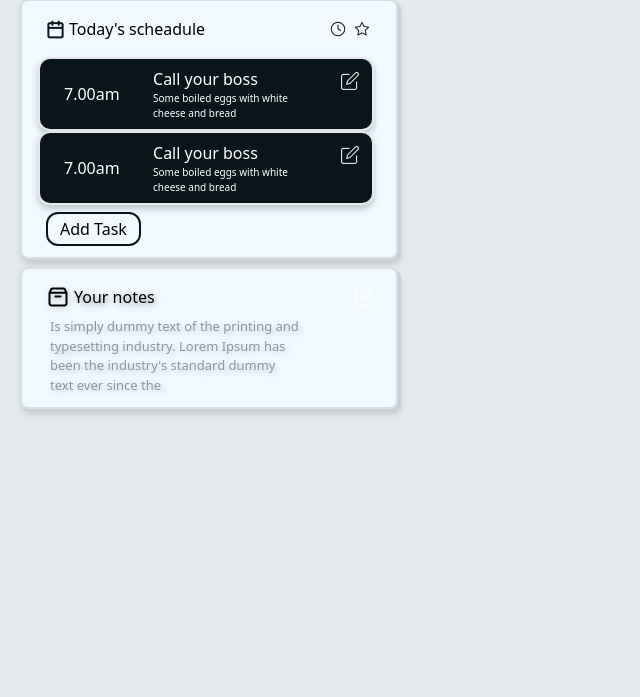
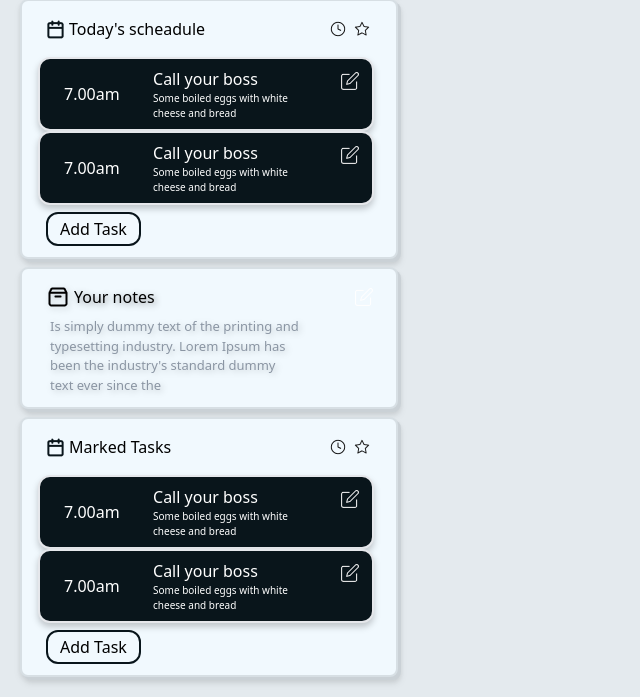
Before and after one commit to v1cttorr/django-todo, a Django app: template templates/room.html in a window 1280 px wide. Shown: the part 326-1023 px from the top of the page, without its empty margins (0-640 px from the left). Before the commit the page ends 742 px from the top, so only its background shows below. Run offline with Django 5.2, Linux system fonts and the light colour scheme; the template is opened without the code that fills it, so the values that code supplies are empty; some libraries are stand-ins or nearby versions.

Commit message:
Marked tasks

```diff
--- a/templates/room.html
+++ b/templates/room.html
@@ -300,6 +300,51 @@
                         </div>
                     </div>
                 </div>
+                <div name="MarkedTasks" class="flex flex-col w-full bg-[#F1F9FE] rounded-lg border-[2px] border-[#ced7dcbb] shadow-[3px_3px_0px_#CAD1D6] drop-shadow-md">
+                    <div name="MarkedTasks-content">
+                        <div name="notes-content" class="flex flex-col w-[90%] ml-6 justify-center mt-4">
+                            <div name="textLogoAndSort" class="flex flex-row justify-between">
+                                <div name="textAndLogo" class="flex flex-row gap-1 items-center">
+                                    <img src="{% static 'img/calendar.png' %}">
+                                    <p>Marked Tasks</p>
+                                </div>
+                                <div name="sort" class="flex flex-row items-center mr-3 gap-2">
+                                    <a href="?sort=date"><img src="{% static 'img/clock.png' %}"></a>
+                                    <a href="?sort=importance"><img src="{% static 'img/star.png' %}"></a>
+                                </div>
+                            </div>
+                        </div>
+                        <div name="tasks" class="flex flex-col w-[90%] ml-4 justify-center mt-4">
+                            <div name="task" class="border-2 rounded-[12px] text-white flex flex-row justify-between gap-2 bg-[#09151B]" style="filter: drop-shadow(0px 4px 3px rgba(0, 0, 0, 0.2));">
+                                <div name="time" class="flex justify-center items-center">
+                                    <p class="p-2 ml-4">7.00am</p>
+                                </div>
+                                <div name="titleAndDescription" class="flex flex-col p-2">
+                                    <p name="title">Call your boss</p>
+                                    <p name="description" class="text-[10px] max-w-[150px]">Some boiled eggs with white cheese and  bread</p>
+                                </div>
+                                <div name="edit" class="m-3">
+                                    <a href="#"><img src="{% static 'img/edit.png' %}"></a>
+                                </div>
+                            </div>
+                            <div name="task" class="border-2 rounded-[12px] text-white flex flex-row justify-between gap-2 bg-[#09151B]" style="filter: drop-shadow(0px 4px 3px rgba(0, 0, 0, 0.2));">
+                                <div name="time" class="flex justify-center items-center">
+                                    <p class="p-2 ml-4">7.00am</p>
+                                </div>
+                                <div name="titleAndDescription" class="flex flex-col p-2">
+                                    <p name="title">Call your boss</p>
+                                    <p name="description" class="text-[10px] max-w-[150px]">Some boiled eggs with white cheese and  bread</p>
+                                </div>
+                                <div name="edit" class="m-3">
+                                    <a href="#"><img src="{% static 'img/edit.png' %}"></a>
+                                </div>
+                            </div>
+                        </div>
+                        <div name="addTask" class="ml-6 mt-3 mb-4">
+                            <a href="#" class="rounded-xl border-2 border-[#09151B] p-1 pl-3 pr-3">Add Task</a>
+                        </div>
+                    </div>
+                </div>
             </div>
         </div>
     </div>
```
